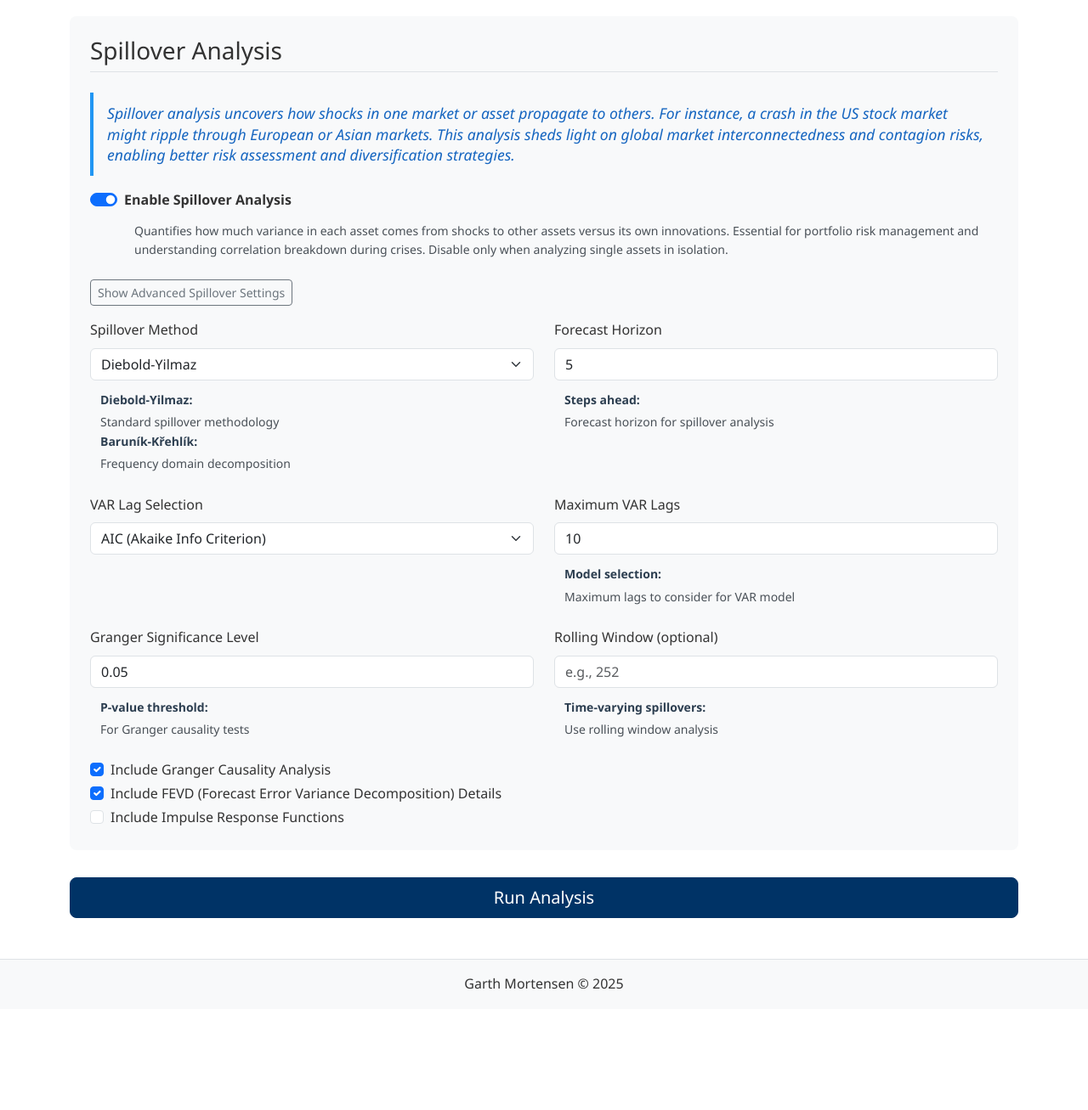
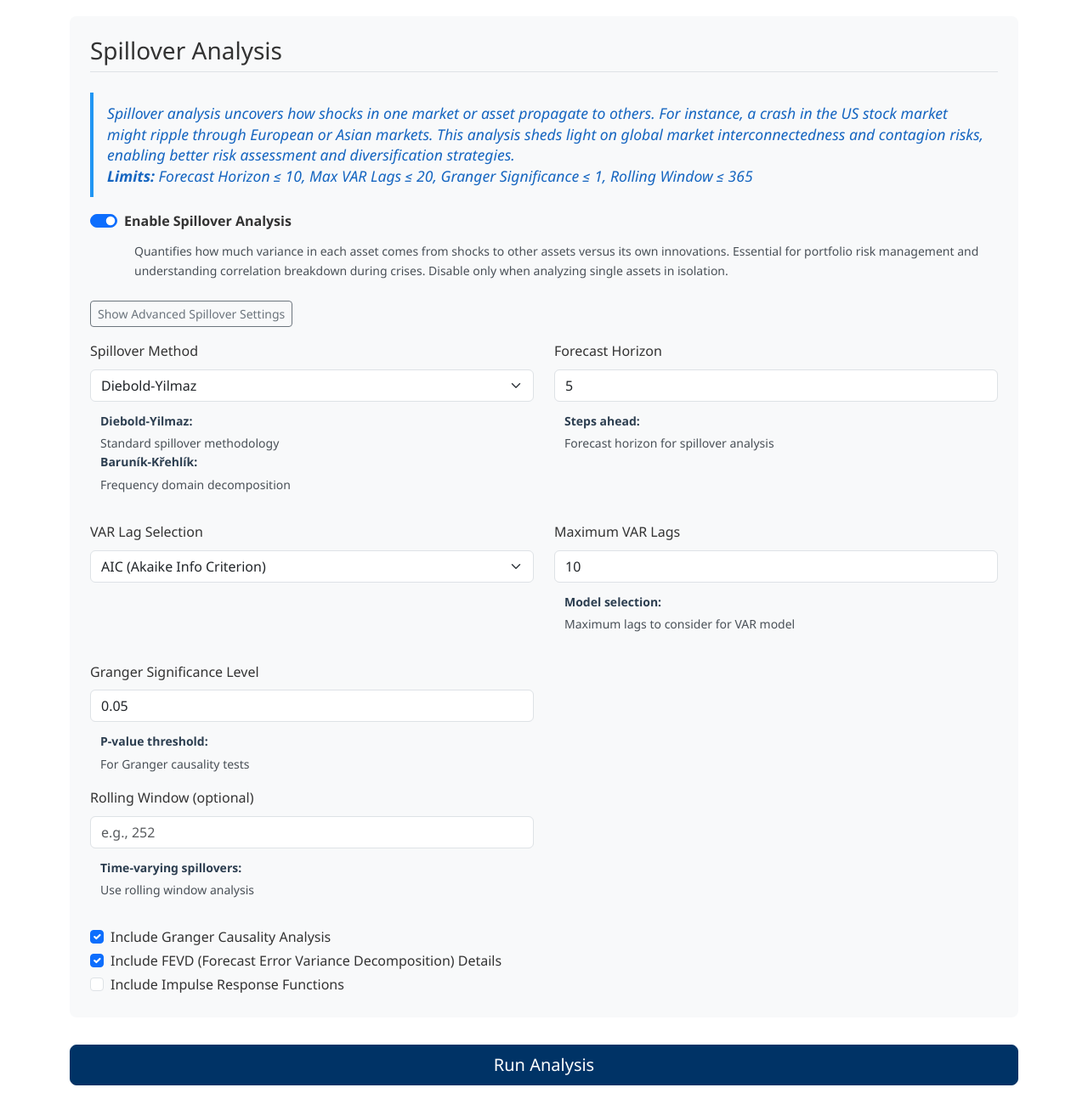
Before and after one commit to garthmortensen/timeseries-frontend, a Django app: page /analysis/ in a window 1280 px wide. Shown: the part 3551-4858 px from the top of the page at 85% size. Before the commit the page ends 4716 px from the top, so only its background shows below. Run offline with Django 5.2, Linux system fonts and the light colour scheme; some libraries are stand-ins or nearby versions.

Commit message:
feat(limit): set frontend and backend parameters limits

```diff
--- a/templates/base.html
+++ b/templates/base.html
@@ -73,13 +73,11 @@
     </script>
 
     <!-- Favicons -->
-    <link rel="icon" type="image/x-icon" href="{% static 'favicon/favicon.ico' %}">
     <link rel="icon" type="image/png" sizes="32x32" href="{% static 'favicon/favicon-32x32.png' %}">
     <link rel="icon" type="image/png" sizes="16x16" href="{% static 'favicon/favicon-16x16.png' %}">
-    <link rel="apple-touch-icon" sizes="180x180" href="{% static 'favicon/apple-touch-icon.png' %}">
     <link rel="manifest" href="{% static 'favicon/site.webmanifest' %}">
     <meta name="msapplication-TileColor" content="#2b5797">
-    <meta name="theme-color" content="#0d6efd">
+    <meta name="theme-color" content="#ffffff">
 
     <!-- DNS Prefetch and Preconnect for Performance -->
     <link rel="dns-prefetch" href="//cdn.jsdelivr.net">
--- a/templates/timeseries/analysis_full.html
+++ b/templates/timeseries/analysis_full.html
@@ -490,29 +490,32 @@
                 <div class="col-md-3">
                     <div class="mb-3">
                         <label for="arima-p" class="form-label">p: Auto-Regressive Component</label>
-                        <input type="number" class="form-control" id="arima-p" name="arima_p" min="0" max="10" value="2">
+                        <input type="number" class="form-control" id="arima-p" name="arima_p" min="0" max="5" value="2">
                         <div class="parameter-help">
                             The AR component assumes today's price depends on recent past prices. Think of it as "momentum" - if a stock has been rising for several days, AR captures the tendency for that trend to continue. Higher p values (3-5) capture longer-term momentum patterns but risk overfitting to noise. Start with p=1-2 for most financial series, increase if you see strong persistence in price movements.
                         </div>
                     </div>
+                    <div id="arima-p-error" class="mb-2"></div>
                 </div>
                 <div class="col-md-3">
                     <div class="mb-3">
                         <label for="arima-d" class="form-label">d: Integration Component</label>
-                        <input type="number" class="form-control" id="arima-d" name="arima_d" min="0" max="5" value="0">
+                        <input type="number" class="form-control" id="arima-d" name="arima_d" min="0" max="2" value="0">
                         <div class="parameter-help">
                             Differencing removes trends to make the data stationary (constant mean/variance over time). Most financial prices are "integrated" - they wander randomly and don't revert to a mean. d=1 means taking first differences (today's price minus yesterday's), which usually converts trending price data into stationary returns. Use d=0 for already-stationary data like volatility indices, d=2 rarely needed except for highly trending series. This analysis pipeline automatically differences prices to returns, so this is default to 0.
                         </div>
                     </div>
+                    <div id="arima-d-error" class="mb-2"></div>
                 </div>
                 <div class="col-md-3">
                     <div class="mb-3">
                         <label for="arima-q" class="form-label">q: Moving Average Component</label>
-                        <input type="number" class="form-control" id="arima-q" name="arima_q" min="0" max="10" value="4">
+                        <input type="number" class="form-control" id="arima-q" name="arima_q" min="0" max="5" value="4">
                         <div class="parameter-help">
                             The MA component captures how today's price reacts to recent random shocks or surprises. Unlike AR which uses actual past prices, MA uses past forecast errors. This helps model temporary market overreactions or corrections. Higher q values (3-6) are useful for financial data since markets often show clustered volatility and mean reversion after shocks.
                         </div>
                     </div>
+                    <div id="arima-q-error" class="mb-2"></div>
                 </div>
                 <div class="col-md-3">
                     <div class="mb-3">
@@ -522,6 +525,7 @@
                             Number of time periods to forecast into the future. Higher values (10-20) provide more detailed forecast plots but may be less reliable. Use 5-10 for daily data, 10-20 for weekly data. More than 20 steps is rarely meaningful for financial forecasting.
                         </div>
                     </div>
+                    <div id="arima-forecast-steps-error" class="mb-2"></div>
                 </div>
             </div>
         </div>
@@ -539,20 +543,22 @@
                 <div class="col-md-4">
                     <div class="mb-3">
                         <label for="garch-p" class="form-label">p: ARCH</label>
-                        <input type="number" class="form-control" id="garch-p" name="garch_p" min="0" max="5" value="1">
+                        <input type="number" class="form-control" id="garch-p" name="garch_p" min="0" max="3" value="1">
                         <div class="parameter-help">
                             ARCH captures how today's volatility depends on recent large price movements. If yesterday had a big price swing, today's volatility will likely be elevated. p=1 is usually sufficient since volatility shocks decay quickly. Higher values (2-3) may help with extremely volatile assets like crypto or emerging market currencies.
                         </div>
                     </div>
+                    <div id="garch-p-error" class="mb-2"></div>
                 </div>
                 <div class="col-md-4">
                     <div class="mb-3">
                         <label for="garch-q" class="form-label">q: Generalized ARCH</label>
-                        <input type="number" class="form-control" id="garch-q" name="garch_q" min="0" max="5" value="1">
+                        <input type="number" class="form-control" id="garch-q" name="garch_q" min="0" max="3" value="1">
                         <div class="parameter-help">
                             GARCH adds persistence to volatility clustering - the tendency for volatile periods to persist over time. This captures the "volatility of volatility" phenomenon where market stress tends to continue for weeks or months. q=1 handles most cases; q=2 for assets with very persistent volatility clustering like VIX or commodity futures.
                         </div>
                     </div>
+                    <div id="garch-q-error" class="mb-2"></div>
                 </div>
                 <div class="col-md-4">
                     <div class="mb-3">
@@ -575,7 +581,8 @@
             <h3 class="section-header">Spillover Analysis</h3>
 
             <div class="guide-text">
-                Spillover analysis uncovers how shocks in one market or asset propagate to others. For instance, a crash in the US stock market might ripple through European or Asian markets. This analysis sheds light on global market interconnectedness and contagion risks, enabling better risk assessment and diversification strategies.
+                Spillover analysis uncovers how shocks in one market or asset propagate to others. For instance, a crash in the US stock market might ripple through European or Asian markets. This analysis sheds light on global market interconnectedness and contagion risks, enabling better risk assessment and diversification strategies.<br>
+                <strong>Limits:</strong> Forecast Horizon ≤ 10, Max VAR Lags ≤ 20, Granger Significance ≤ 1, Rolling Window ≤ 365
             </div>
 
             <div class="form-check form-switch mb-3">
@@ -609,11 +616,12 @@
                     </div>
                     <div class="col-md-6">
                         <label for="forecast_horizon" class="form-label">Forecast Horizon</label>
-                        <input type="number" class="form-control" name="forecast_horizon" value="5" min="1" max="20">
+                        <input type="number" class="form-control" name="forecast_horizon" value="5" min="1" max="10">
                         <div class="parameter-help">
                             <strong>Steps ahead:</strong> Forecast horizon for spillover analysis
                         </div>
                     </div>
+                    <div id="forecast-horizon-error" class="mb-2"></div>
                 </div>
 
                 <div class="row mt-3">
@@ -633,23 +641,26 @@
                             <strong>Model selection:</strong> Maximum lags to consider for VAR model
                         </div>
                     </div>
+                    <div id="max-lags-error" class="mb-2"></div>
                 </div>
 
                 <div class="row mt-3">
                     <div class="col-md-6">
                         <label for="granger_significance_level" class="form-label">Granger Significance Level</label>
-                        <input type="number" class="form-control" name="granger_significance_level" value="0.05" min="0.01" max="0.10" step="0.01">
+                        <input type="number" class="form-control" name="granger_significance_level" value="0.05" min="0.01" max="1" step="0.01">
                         <div class="parameter-help">
                             <strong>P-value threshold:</strong> For Granger causality tests
                         </div>
                     </div>
+                    <div id="granger-significance-error" class="mb-2"></div>
                     <div class="col-md-6">
                         <label for="rolling_window" class="form-label">Rolling Window (optional)</label>
-                        <input type="number" class="form-control" name="rolling_window" placeholder="e.g., 252">
+                        <input type="number" class="form-control" name="rolling_window" placeholder="e.g., 252" min="1" max="365">
                         <div class="parameter-help">
                             <strong>Time-varying spillovers:</strong> Use rolling window analysis
                         </div>
                     </div>
+                    <div id="rolling-window-error" class="mb-2"></div>
                 </div>
 
                 <div class="mt-3">
--- a/timeseries/views.py
+++ b/timeseries/views.py
@@ -267,6 +267,49 @@ def run_pipeline_htmx(request):
         if len(symbols) > 5:
             return JsonResponse({"success": False, "error": "You can select up to 5 symbols only."}, status=400)
 
+        # Backend ARIMA parameter validation (security)
+        arima_params = data.get("arima_params", {})
+        arima_p = arima_params.get("p", 2)
+        arima_d = arima_params.get("d", 1)
+        arima_q = arima_params.get("q", 2)
+        arima_forecast_steps = arima_params.get("forecast_steps", 10)
+
+        if arima_p > 5:
+            return JsonResponse({"success": False, "error": "ARIMA parameter p (Auto-Regressive Component) cannot exceed 5."}, status=400)
+        if arima_d > 2:
+            return JsonResponse({"success": False, "error": "ARIMA parameter d (Integration Component) cannot exceed 2."}, status=400)
+        if arima_q > 5:
+            return JsonResponse({"success": False, "error": "ARIMA parameter q (Moving Average Component) cannot exceed 5."}, status=400)
+        if arima_forecast_steps > 20:
+            return JsonResponse({"success": False, "error": "ARIMA forecast steps cannot exceed 20."}, status=400)
+
+        # Backend GARCH parameter validation (security)
+        garch_params = data.get("garch_params", {})
+        garch_p = garch_params.get("p", 1)
+        garch_q = garch_params.get("q", 1)
+
+        if garch_p > 3:
+            return JsonResponse({"success": False, "error": "GARCH parameter p (ARCH) cannot exceed 3."}, status=400)
+        if garch_q > 3:
+            return JsonResponse({"success": False, "error": "GARCH parameter q (Generalized ARCH) cannot exceed 3."}, status=400)
+
+        # Backend spillover parameter validation (security)
+        if data.get("spillover_enabled"):
+            spillover_params = data.get("spillover_params", {})
+            forecast_horizon = spillover_params.get("forecast_horizon", 5)
+            max_lags = spillover_params.get("max_lags", 10)
+            granger_significance_level = spillover_params.get("granger_significance_level", 0.05)
+            rolling_window = spillover_params.get("rolling_window")
+
+            if forecast_horizon > 10:
+                return JsonResponse({"success": False, "error": "Spillover forecast horizon cannot exceed 10."}, status=400)
+            if max_lags > 20:
+                return JsonResponse({"success": False, "error": "Maximum VAR lags cannot exceed 20."}, status=400)
+            if granger_significance_level > 1:
+                return JsonResponse({"success": False, "error": "Granger significance level cannot exceed 1."}, status=400)
+            if rolling_window is not None and rolling_window > 365:
+                return JsonResponse({"success": False, "error": "Rolling window cannot exceed 365 days."}, status=400)
+
         # Call the API using requests
         print("DEBUG: About to call API")
         response = requests.post(f"{settings.TIMESERIES_API_URL}/api/v1/run_pipeline", json=payload, timeout=120)
```
